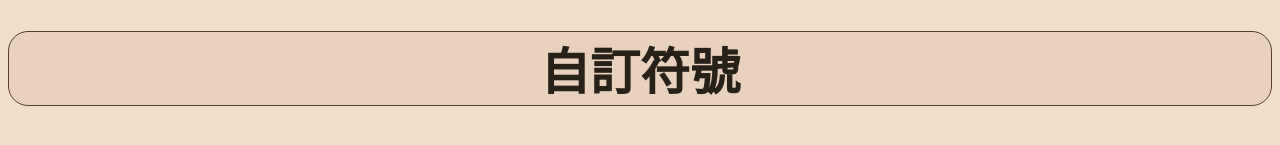
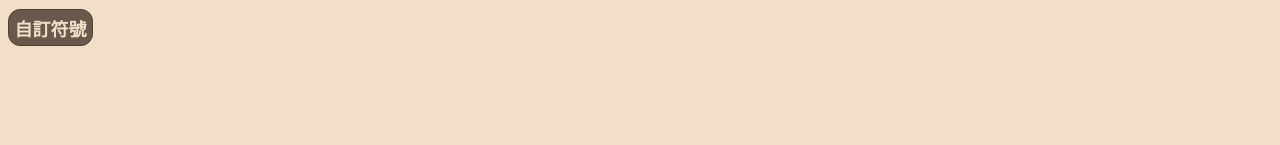
Before and after one commit to IanWen103026/ooxxthreesmall, a plain HTML site: page index.html in a window 1280 px wide. Shown: the part 563-708 px from the top of the page. Drawn offline with Linux system fonts and the light colour scheme.

Commit message:
Update style.css

```diff
--- a/style.css
+++ b/style.css
@@ -13,7 +13,7 @@
   justify-content: center;
 }
 
-h1 {
+.h1 {
   font-size: 50px;
 
   background-color: rgb(232,209,189);
@@ -38,6 +38,7 @@ h1 {
   border: 2px solid rgb(82,64,47);
   font-size: 22px;
   border-radius: 10px;
+
 }
 
 .clickbtn:hover {
@@ -56,13 +57,28 @@ h1 {
   z-index:1;
 }
 
-.inputer {
-
-  width: 40px;
-
-}
 
 
+.h2 {
+  font-size: 16px;
+  display: flex;
+  height: 35px;
+
+  border: 1px solid rgb(82,64,47);
+  border-radius: 12px;
+
+
+  font-size: 18px;
+  width: 83px;
+  text-align: center;
+
+  background-color: rgb(104,89,76);
+  color: rgb(241,223,201);
+
+
+  justify-content: center;
+  align-items: center;
+}
 
 .cell {
   transition: 0.3s;
@@ -147,6 +163,6 @@ h1 {
   display: flex;
   height: 35px;
   font-size: 30px;
-  width: 65px;
+  width: 80px;
   text-align: center;
 }
```
